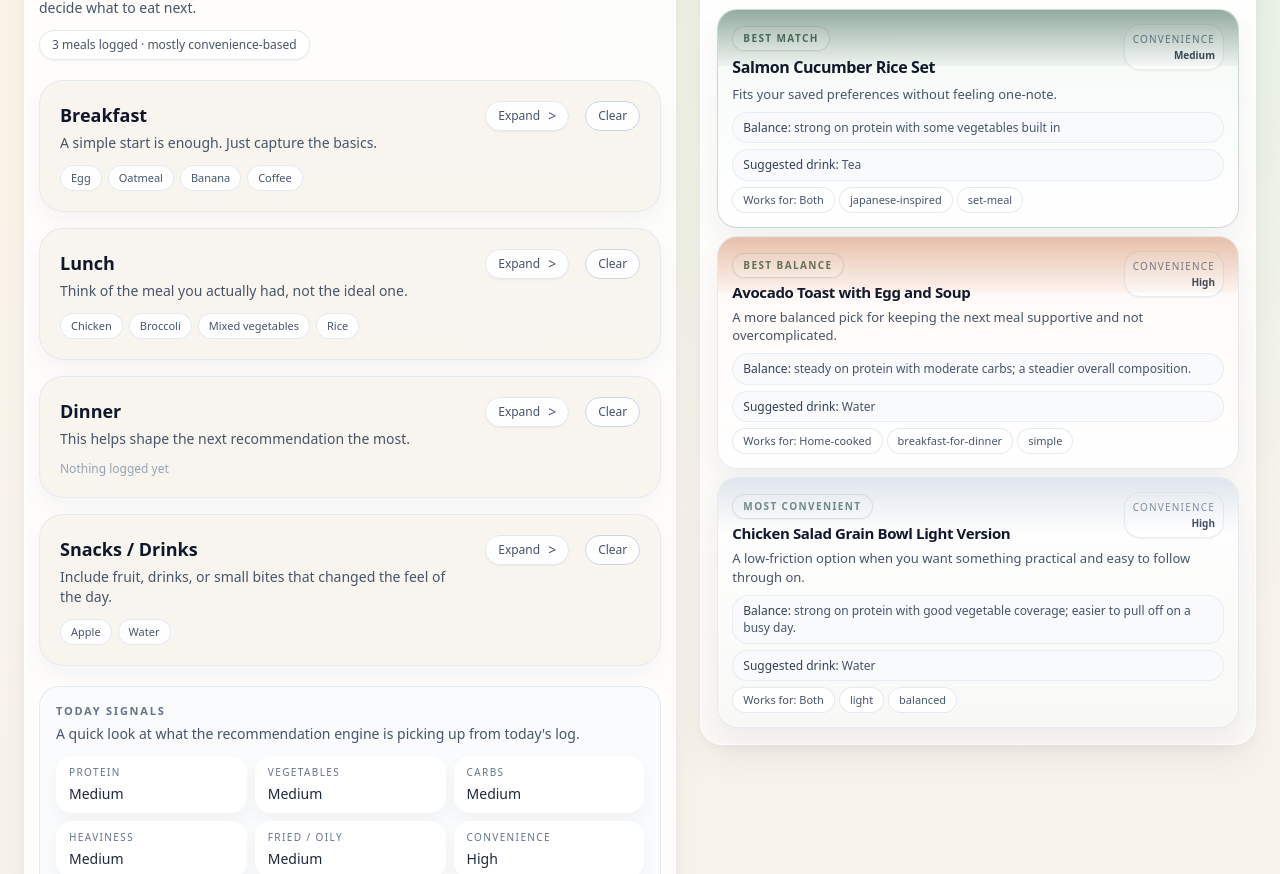
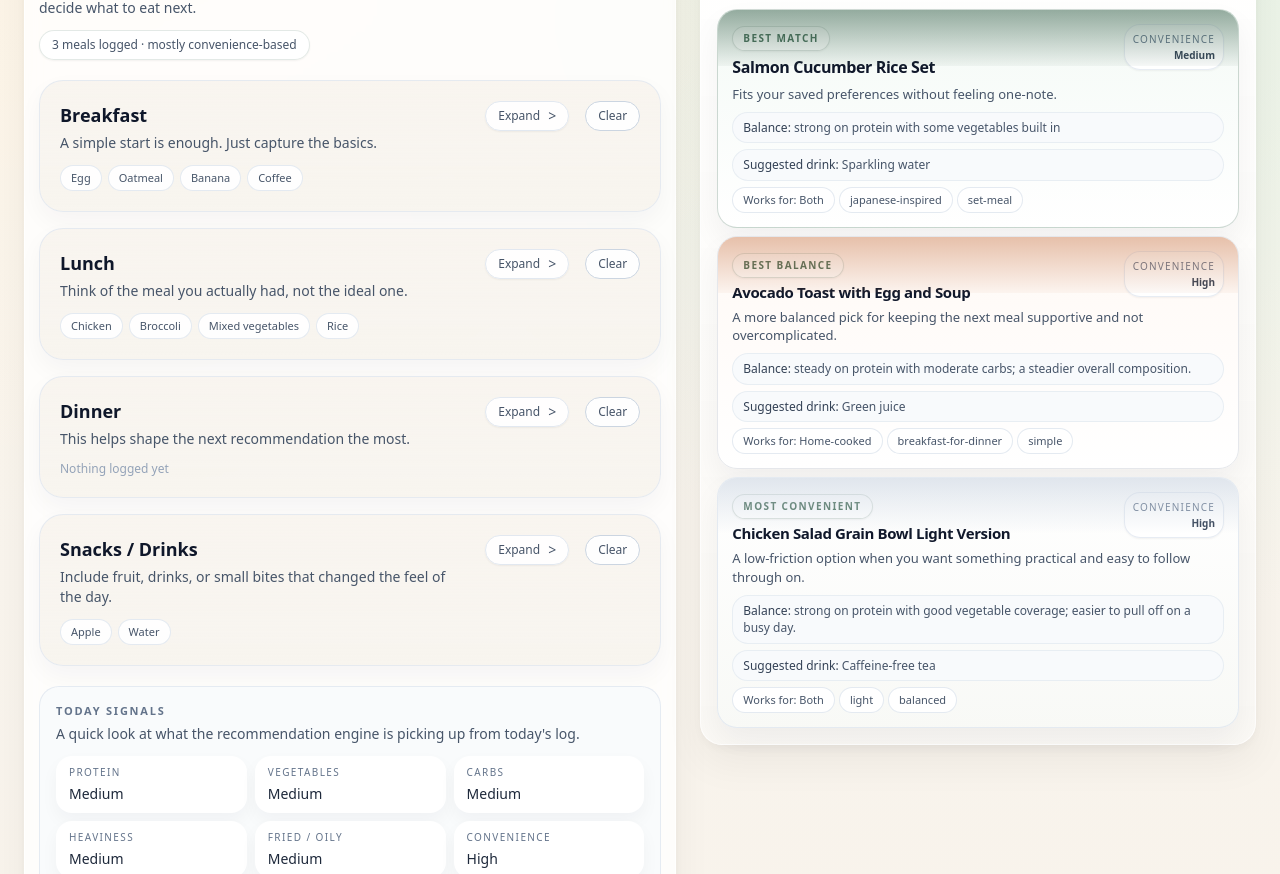
Before and after one commit to HuiYingChung/next-bite, a React (Vite) app: page / in a window 1280 px wide. Shown: the part 495-1369 px from the top of the page. Built offline with nearby package versions, Linux system fonts and the light colour scheme.

Commit message:
Refine caffeine-safe drink recommendations

```diff
--- a/src/data.ts
+++ b/src/data.ts
@@ -179,6 +179,7 @@
 export const drinkRecommendationDataset: DrinkOption[] = [
   { id: "water", title: "Water", category: "simple", tags: ["simple", "hydrating", "neutral", "light"], caffeine: false, sweetened: false, alcohol: false, dairy: false, hydration: "high" },
   { id: "sparkling-water", title: "Sparkling water", category: "simple", tags: ["simple", "hydrating", "crisp", "takeout-friendly"], caffeine: false, sweetened: false, alcohol: false, dairy: false, hydration: "high" },
+  { id: "caffeine-free-tea", title: "Caffeine-free tea", category: "tea", tags: ["tea", "simple", "warm", "calm", "caffeine-free"], caffeine: false, sweetened: false, alcohol: false, dairy: false, hydration: "high" },
   { id: "tea", title: "Tea", category: "tea", tags: ["tea", "simple", "warm", "calm"], caffeine: false, sweetened: false, alcohol: false, dairy: false, hydration: "high" },
   { id: "green-tea", title: "Green tea", category: "tea", tags: ["tea", "warm", "light", "caffeinated"], caffeine: true, sweetened: false, alcohol: false, dairy: false, hydration: "medium" },
   { id: "black-tea", title: "Black tea", category: "tea", tags: ["tea", "warm", "caffeinated", "savory"], caffeine: true, sweetened: false, alcohol: false, dairy: false, hydration: "medium" },
--- a/src/logic.ts
+++ b/src/logic.ts
@@ -738,7 +738,7 @@
   }
 
   if (profile.feelToday === "Want something warm") {
-    if (["Tea", "Green tea", "Black tea", "Soy milk", "Oat milk", "Milk"].includes(drink.title)) score += 3;
+    if (["Tea", "Caffeine-free tea", "Green tea", "Black tea", "Soy milk", "Oat milk", "Milk"].includes(drink.title)) score += 3;
     if (drink.tags.includes("cold")) score -= 1;
   }
 
@@ -754,22 +754,22 @@
   }
 
   if (profile.feelToday === "On period") {
-    if (["Tea", "Soy milk", "Oat milk", "Milk"].includes(drink.title)) score += 3;
+    if (["Tea", "Caffeine-free tea", "Soy milk", "Oat milk", "Milk"].includes(drink.title)) score += 3;
     if (drink.category === "alcohol") score -= 2;
   }
 
   if (timeWindow === "breakfast") {
-    if (["Coffee", "Tea", "Orange juice", "Smoothie", "Milk", "Soy milk", "Oat milk"].includes(drink.title)) score += 2;
+    if (["Coffee", "Tea", "Caffeine-free tea", "Orange juice", "Smoothie", "Milk", "Soy milk", "Oat milk"].includes(drink.title)) score += 2;
     if (drink.title === "Yogurt drink") score += 2;
   } else if (timeWindow === "lunch") {
     if (["Iced coffee", "Sparkling water", "Green tea", "Black tea", "Coconut water"].includes(drink.title)) score += 2;
     if (drink.title === "Yogurt drink" || drink.title === "Sweet drink") score += 1;
   } else if (timeWindow === "dinner") {
-    if (["Sparkling water", "Tea", "Wine", "Beer", "Cocktail", "Alcohol"].includes(drink.title)) score += 2;
+    if (["Sparkling water", "Tea", "Caffeine-free tea", "Wine", "Beer", "Cocktail", "Alcohol"].includes(drink.title)) score += 2;
     if (drink.category === "coffee") score -= 1;
     if (drink.title === "Sweet drink" && summary.sweetDrinkCount === 0) score += 1;
   } else if (timeWindow === "late") {
-    if (["Water", "Tea", "Soy milk", "Oat milk", "Milk", "Almond milk"].includes(drink.title)) score += 3;
+    if (["Water", "Tea", "Caffeine-free tea", "Soy milk", "Oat milk", "Milk", "Almond milk"].includes(drink.title)) score += 3;
     if (drink.caffeine) score -= 4;
     if (drink.category === "alcohol") score -= 2;
   }
```
